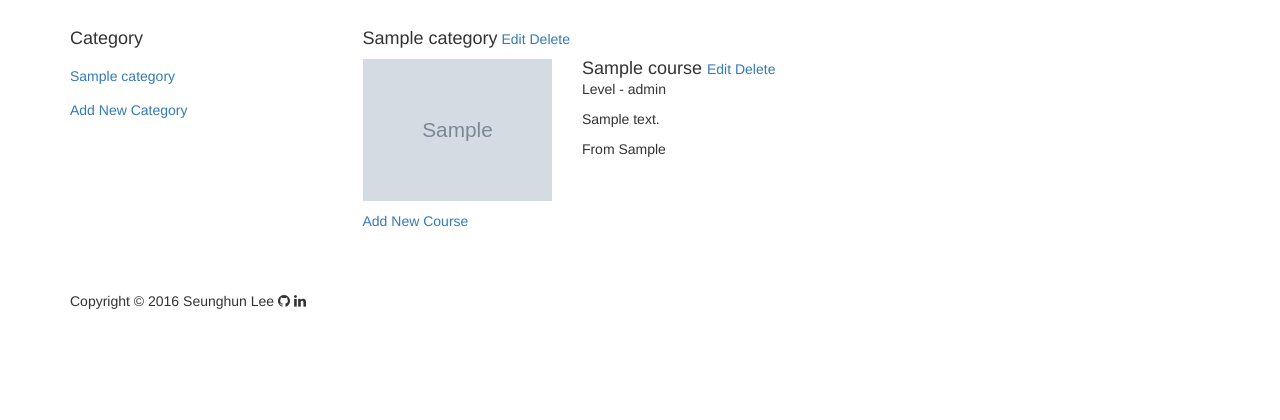
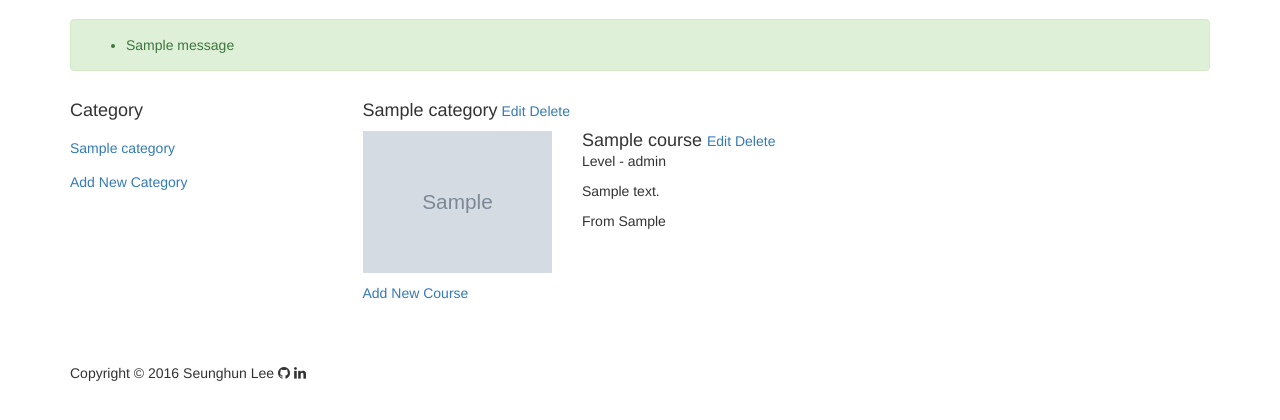
Before and after one commit to earlbread/item-catalog, a Flask app: page /category/1/ in a window 1280 px wide. Shown: the part 51-471 px from the top of the page. Run offline with Flask 2, Linux system fonts and the light colour scheme; tables that the repository leaves empty hold one stand-in row (values such as "Sample post"); grey boxes marked "Sample" are stand-in pictures; one stand-in notice (Sample message) is shown; some libraries are stand-ins or nearby versions.

Commit message:
Add flash messages

```diff
--- a/catalog.py
+++ b/catalog.py
@@ -5,6 +5,7 @@ from flask import redirect, url_for
 from flask import render_template
 from flask import request
 from flask import jsonify
+from flask import flash
 
 from sqlalchemy import create_engine
 from sqlalchemy.orm import sessionmaker
@@ -21,6 +22,7 @@ session = DBSession()
 
 app = Flask(__name__)
 app.url_map.strict_slashes = False
+app.secret_key = 'test_secret_key'
 
 @app.route('/')
 @app.route('/category')
@@ -83,6 +85,8 @@ def create_category():
             new_category = Category(name=category_name)
             session.add(new_category)
             session.commit()
+
+            flash('New category is successfully created')
         return redirect(url_for('all_courses'))
     else:
         return render_template('new_category.html')
@@ -105,6 +109,7 @@ def edit_category(category_id):
             category.name = category_name
             session.add(category)
             session.commit()
+            flash('Category is successfully edited')
         return redirect(url_for('all_courses'))
     else:
         return render_template('edit_category.html',
@@ -128,6 +133,7 @@ def delete_category(category_id):
         category = session.query(Category).filter_by(id=category_id)
         category.delete()
         session.commit()
+        flash('Category is successfully deleted')
         return redirect(url_for('all_courses'))
     else:
         return render_template('delete_category.html', category=category)
@@ -175,6 +181,7 @@ def create_course(category_id):
                                 category_id=category_id)
             session.add(new_course)
             session.commit()
+            flash('New course is successfully created')
 
         return redirect(url_for('all_courses'))
     else:
@@ -217,10 +224,9 @@ def edit_course(category_id, course_id):
             if not course.provider:
                 course_provider = 'Unknown'
 
-            print 'provider = ', course.provider
-
             session.add(course)
             session.commit()
+            flash('Course is successfully edited')
 
         return redirect(url_for('all_courses'))
     else:
@@ -245,6 +251,7 @@ def delete_course(category_id, course_id):
         course = session.query(Course).filter_by(id=course_id)
         course.delete()
         session.commit()
+        flash('Course is successfully deleted')
         return redirect(url_for('all_courses'))
     else:
         return render_template('delete_course.html',
--- a/templates/base.html
+++ b/templates/base.html
@@ -80,6 +80,25 @@
       <!-- /.container -->
     </nav>
 
+    <div class="container">
+      <div class="row">
+        <div class="col-md-12">
+          <!-- Flash -->
+          {% with messages = get_flashed_messages() %}
+          {% if messages %}
+          <div class="alert alert-success" role="alert">
+            <ul>
+              {% for message in messages %}
+              <li>{{ message }}</li>
+              {% endfor %}
+            </ul>
+          </div>
+          {% endif %}
+          {% endwith %}
+        </div>
+      </div>
+    </div>
+
     <!-- Page Content -->
     {% block content %}
     {% endblock %}
```
